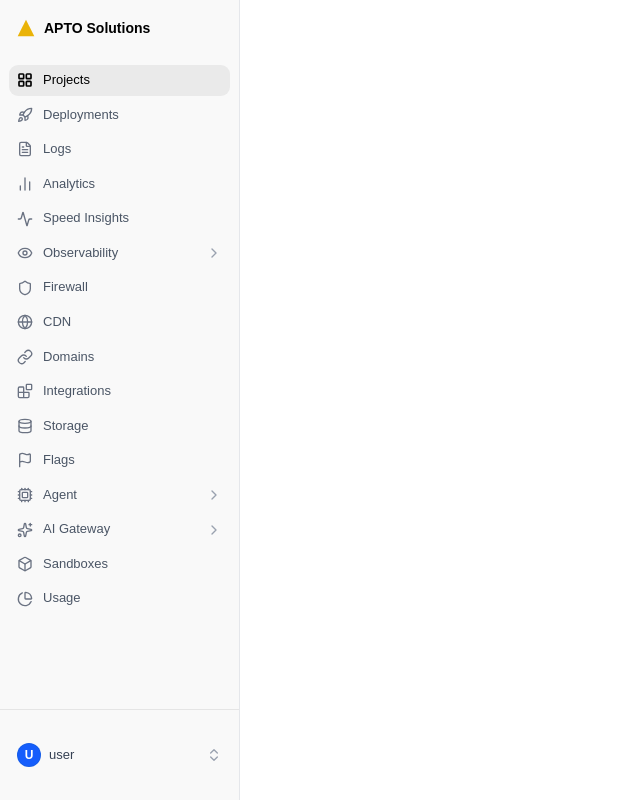
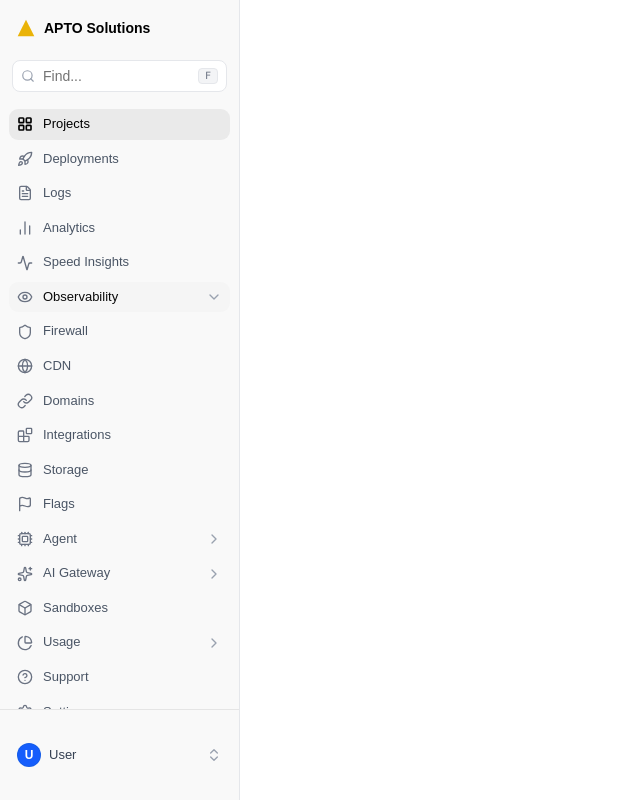
Before and after one commit to CodeWithAT/APTO_Solution, a React (Vite) app: page / in a window 1280 px wide. Both pictures are taken after a click on the button "Observability". Shown: the whole page, without its empty margins (0-640 px from the left). Built offline with nearby package versions, Linux system fonts and the light colour scheme.

Commit message:
feat: implement Vercel-style nested navigation with Shadcn Collapsible

```diff
--- /dev/null
+++ b/src/components/ui/collapsible.tsx
@@ -0,0 +1,31 @@
+import { Collapsible as CollapsiblePrimitive } from "radix-ui"
+
+function Collapsible({
+  ...props
+}: React.ComponentProps<typeof CollapsiblePrimitive.Root>) {
+  return <CollapsiblePrimitive.Root data-slot="collapsible" {...props} />
+}
+
+function CollapsibleTrigger({
+  ...props
+}: React.ComponentProps<typeof CollapsiblePrimitive.CollapsibleTrigger>) {
+  return (
+    <CollapsiblePrimitive.CollapsibleTrigger
+      data-slot="collapsible-trigger"
+      {...props}
+    />
+  )
+}
+
+function CollapsibleContent({
+  ...props
+}: React.ComponentProps<typeof CollapsiblePrimitive.CollapsibleContent>) {
+  return (
+    <CollapsiblePrimitive.CollapsibleContent
+      data-slot="collapsible-content"
+      {...props}
+    />
+  )
+}
+
+export { Collapsible, CollapsibleTrigger, CollapsibleContent }
--- a/src/pages/SidebarDashboard.tsx
+++ b/src/pages/SidebarDashboard.tsx
@@ -1,7 +1,9 @@
+import { useState, useEffect } from "react";
 import {
   LayoutGrid, Rocket, FileText, BarChart2, Activity,
   Eye, Shield, Globe, Link as LinkIcon, Blocks, Database,
-  Flag, Cpu, Sparkles, Box, PieChart, ChevronRight, ChevronsUpDown, Menu
+  Flag, Cpu, Sparkles, Box, PieChart, ChevronRight, ChevronsUpDown,
+  Menu, Search, HelpCircle, Settings
 } from "lucide-react";
 
 import { Button } from "@/components/ui/button";
@@ -9,6 +11,8 @@ import { ScrollArea } from "@/components/ui/scroll-area";
 import { Separator } from "@/components/ui/separator";
 import { Avatar, AvatarFallback } from "@/components/ui/avatar";
 import { Sheet, SheetContent, SheetTrigger } from "@/components/ui/sheet";
+import { Input } from "@/components/ui/input";
+import { Collapsible, CollapsibleContent, CollapsibleTrigger } from "@/components/ui/collapsible";
 
 const sidebarItems = [
   { name: "Projects", icon: LayoutGrid, isActive: true },
@@ -16,21 +20,70 @@ const sidebarItems = [
   { name: "Logs", icon: FileText },
   { name: "Analytics", icon: BarChart2 },
   { name: "Speed Insights", icon: Activity },
-  { name: "Observability", icon: Eye, hasArrow: true },
+  { name: "Observability", icon: Eye, hasArrow: true, children: [
+    { name: "Metrics" },
+    { name: "Traces" },
+    { name: "Errors" },
+  ]},
   { name: "Firewall", icon: Shield },
   { name: "CDN", icon: Globe },
   { name: "Domains", icon: LinkIcon },
   { name: "Integrations", icon: Blocks },
   { name: "Storage", icon: Database },
   { name: "Flags", icon: Flag },
-  { name: "Agent", icon: Cpu, hasArrow: true },
-  { name: "AI Gateway", icon: Sparkles, hasArrow: true },
+  { name: "Agent", icon: Cpu, hasArrow: true, children: [
+    { name: "Configuration" },
+    { name: "Status" },
+  ]},
+  { name: "AI Gateway", icon: Sparkles, hasArrow: true, children: [
+    { name: "API Keys" },
+    { name: "Rate Limits" },
+  ]},
   { name: "Sandboxes", icon: Box },
-  { name: "Usage", icon: PieChart },
+  { name: "Usage", icon: PieChart, hasArrow: true, children: [
+    { name: "Last 30 days" },
+    { name: "Image Optimization", category: true },
+    { name: "Transformations", subIndent: true },
+    { name: "Cache Writes", subIndent: true },
+    { name: "Cache Reads", subIndent: true },
+    { name: "Edge Requests" },
+    { name: "Fast Data Transfer" },
+    { name: "ISR Reads" },
+    { name: "ISR Writes" },
+    { name: "Edge Request CPU Duration" },
+    { name: "Microfrontends Routing" },
+  ]},
+  { name: "Support", icon: HelpCircle },
+  { name: "Settings", icon: Settings },
 ];
 
-const SidebarContent = () => (
-  <div className="flex h-[100dvh] md:h-full flex-col bg-[#F9F9F9] text-sm">
+const SidebarContent = () => {
+  const [searchQuery, setSearchQuery] = useState("");
+  const [openItems, setOpenItems] = useState<Record<string, boolean>>({});
+
+  const toggleItem = (name: string) => {
+    setOpenItems((prev) => ({ ...prev, [name]: !prev[name] }));
+  };
+
+  const filteredItems = sidebarItems.filter(item =>
+    item.name.toLowerCase().includes(searchQuery.toLowerCase())
+  );
+
+  useEffect(() => {
+    const handleKeyDown = (e: KeyboardEvent) => {
+      if ((e.key === 'f' || e.key === 'F') &&
+          !['INPUT', 'TEXTAREA'].includes(document.activeElement?.tagName || '')) {
+        e.preventDefault();
+        document.getElementById('sidebar-search')?.focus();
+      }
+    };
+    window.addEventListener('keydown', handleKeyDown);
+    return () => window.removeEventListener('keydown', handleKeyDown);
+  }, []);
+
+  return (
+    <div className="flex h-[100dvh] md:h-full flex-col bg-[#F9F9F9] text-sm overflow-hidden">
+
       {/* Header */}
       <div className="h-14 flex items-center px-4 shrink-0">
         <div className="flex items-center gap-2 text-black cursor-pointer">
@@ -41,47 +94,113 @@ const SidebarContent = () => (
         </div>
       </div>
 
-    {/* Navigation */}
-    <ScrollArea className="flex-1 w-full">
-      <nav className="flex flex-col gap-0.5 p-2">
-        {sidebarItems.map((item) => {
+
+      <div className="px-3 pb-2 pt-1 shrink-0">
+        <div className="relative flex items-center bg-white border border-gray-200 rounded-md px-2 focus-within:border-gray-400 focus-within:ring-1 focus-within:ring-gray-400 transition-all h-8">
+          <Search size={14} className="text-gray-400 shrink-0" />
+          <Input
+            id="sidebar-search"
+            type="text"
+            placeholder="Find..."
+            value={searchQuery}
+            onChange={(e) => setSearchQuery(e.target.value)}
+            className="flex-1 ml-2 border-0 bg-transparent outline-none text-[13px] focus-visible:ring-0 shadow-none px-0 h-full"
+          />
+          <span className="text-[10px] text-gray-500 font-mono bg-gray-100 border border-gray-200 px-1.5 rounded ml-2 hidden lg:block">F</span>
+        </div>
+      </div>
+
+
+      <div className="flex-1 min-h-0 overflow-hidden">
+        <ScrollArea className="h-full w-full">
+          <nav className="flex flex-col gap-0.5 p-2 pb-6">
+            {filteredItems.map((item) => {
               const Icon = item.icon;
+              const hasChildren = item.children && item.children.length > 0;
+              const isOpen = openItems[item.name];
+
+              if (hasChildren) {
+                return (
+                  <Collapsible
+                    key={item.name}
+                    open={isOpen}
+                    onOpenChange={() => toggleItem(item.name)}
+                    className="w-full"
+                  >
+                    <CollapsibleTrigger asChild>
+                      <Button
+                        variant="ghost"
+                        className="w-full justify-between px-2 py-1.5 h-auto font-normal text-gray-600 hover:bg-gray-200/50 hover:text-gray-900"
+                      >
+                        <div className="flex items-center gap-2.5">
+                          <Icon size={16} strokeWidth={2} className="text-gray-500" />
+                          <span className="text-[13px]">{item.name}</span>
+                        </div>
+                        <ChevronRight
+                          size={14}
+                          className={`text-gray-400 transition-transform duration-200 ${isOpen ? "rotate-90" : ""}`}
+                        />
+                      </Button>
+                    </CollapsibleTrigger>
+                    <CollapsibleContent className="data-[state=closed]:animate-collapsible-up data-[state=open]:animate-collapsible-down overflow-hidden">
+                      <div className="flex flex-col gap-0.5 pt-1 pb-1">
+                        {item.children.map((child, index) => {
+                          if (child.category) {
+                            return (
+                              <div key={index} className="px-4 py-1 pt-2 text-[11px] font-semibold text-gray-400 uppercase tracking-wider pl-9">
+                                {child.name}
+                              </div>
+                            );
+                          }
+                          return (
+                            <Button
+                              key={index}
+                              variant="ghost"
+                              className={`w-full justify-start py-1.5 h-auto font-normal text-[13px] text-gray-500 hover:bg-gray-200/50 hover:text-gray-900 ${
+                                child.subIndent ? "pl-12" : "pl-9"
+                              }`}
+                            >
+                              {child.name}
+                            </Button>
+                          );
+                        })}
+                      </div>
+                    </CollapsibleContent>
+                  </Collapsible>
+                );
+              }
+
               return (
                 <Button
                   key={item.name}
                   variant="ghost"
-              className={`w-full justify-between px-2 py-1.5 h-auto font-normal hover:bg-gray-200/50 ${
+                  className={`w-full justify-between px-2 py-1.5 h-auto font-normal transition-colors ${
                     item.isActive
                       ? "bg-[#EAEAEA] text-black font-medium hover:bg-[#EAEAEA]"
-                  : "text-gray-600 hover:text-gray-900"
+                      : "text-gray-600 hover:bg-gray-200/50 hover:text-gray-900"
                   }`}
                 >
                   <div className="flex items-center gap-2.5">
                     <Icon size={16} strokeWidth={item.isActive ? 2.5 : 2} className={item.isActive ? "text-black" : "text-gray-500"} />
                     <span className="text-[13px]">{item.name}</span>
                   </div>
-              {item.hasArrow && <ChevronRight size={14} className="text-gray-400" />}
                 </Button>
               );
             })}
           </nav>
         </ScrollArea>
+      </div>
 
       {/* Footer */}
       <div className="mt-auto flex flex-col shrink-0">
         <Separator />
         <div className="p-2">
-        <Button
-          variant="ghost"
-          className="w-full justify-between px-2 py-6 h-auto hover:bg-gray-200/50"
-        >
+          <Button variant="ghost" className="w-full justify-between px-2 py-6 h-auto hover:bg-gray-200/50">
             <div className="flex items-center gap-2">
               <Avatar className="h-6 w-6">
-              <AvatarFallback className="bg-blue-600 text-white text-xs font-bold">
-                U
-              </AvatarFallback>
+                <AvatarFallback className="bg-blue-600 text-white text-xs font-bold">U</AvatarFallback>
               </Avatar>
-            <span className="text-[13px] font-medium text-gray-700">user</span>
+              <span className="text-[13px] font-medium text-gray-700">User</span>
             </div>
             <ChevronsUpDown size={14} className="text-gray-400" />
           </Button>
@@ -89,6 +208,7 @@ const SidebarContent = () => (
       </div>
     </div>
   );
+};
 
 export default function SidebarDashboard() {
   return (
@@ -113,12 +233,11 @@ export default function SidebarDashboard() {
         </Sheet>
       </div>
 
-      {/* Desktop  */}
+      {/* Desktop */}
       <aside className="hidden md:flex w-[240px] flex-col bg-[#F9F9F9] border-r border-gray-200 text-sm h-full shrink-0">
         <SidebarContent />
       </aside>
 
-      {/* Content */}
       <main className="flex-1 bg-white h-full"></main>
     </div>
   );
```
Lines whose indentation alone changed are shown as unchanged.
